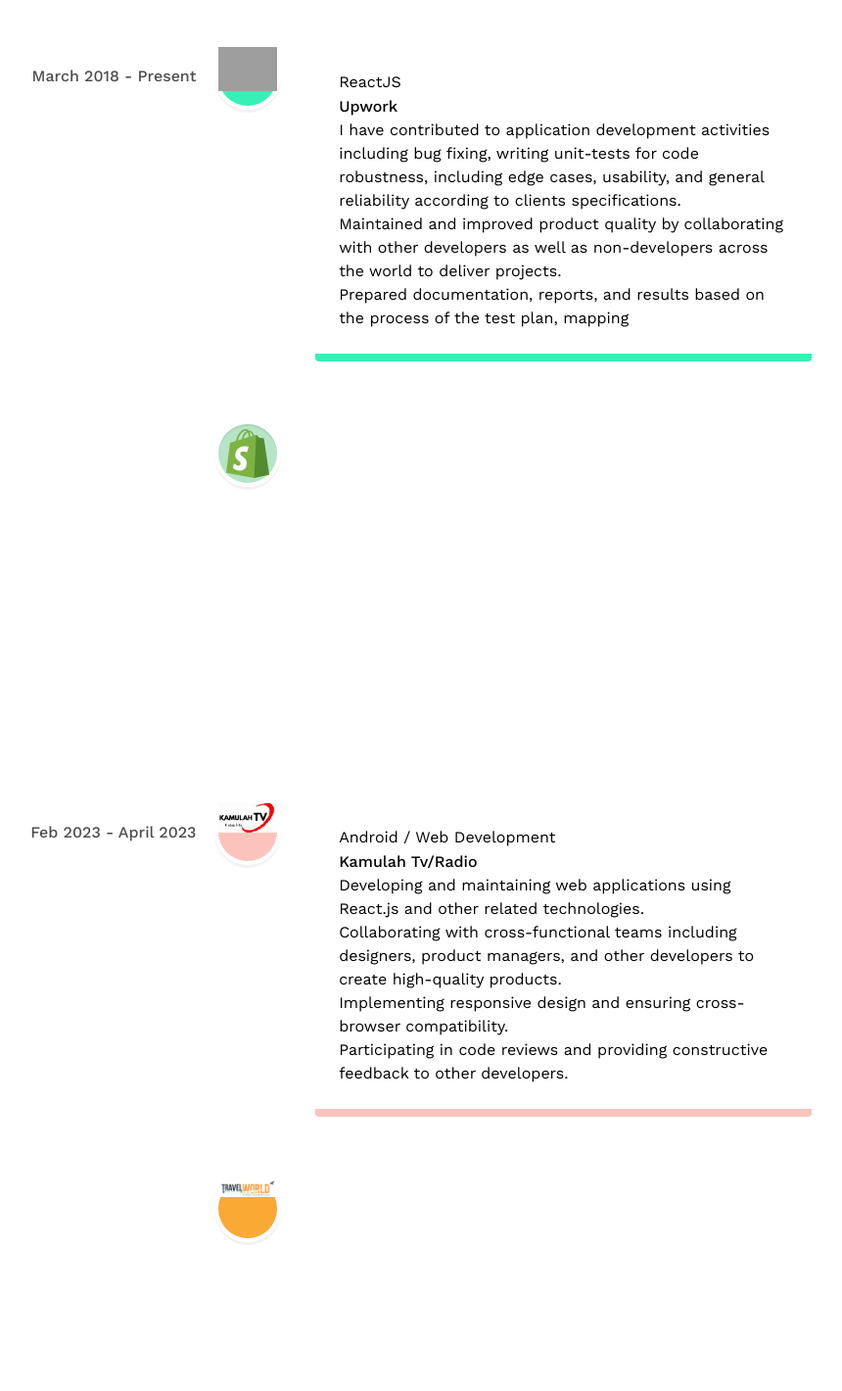
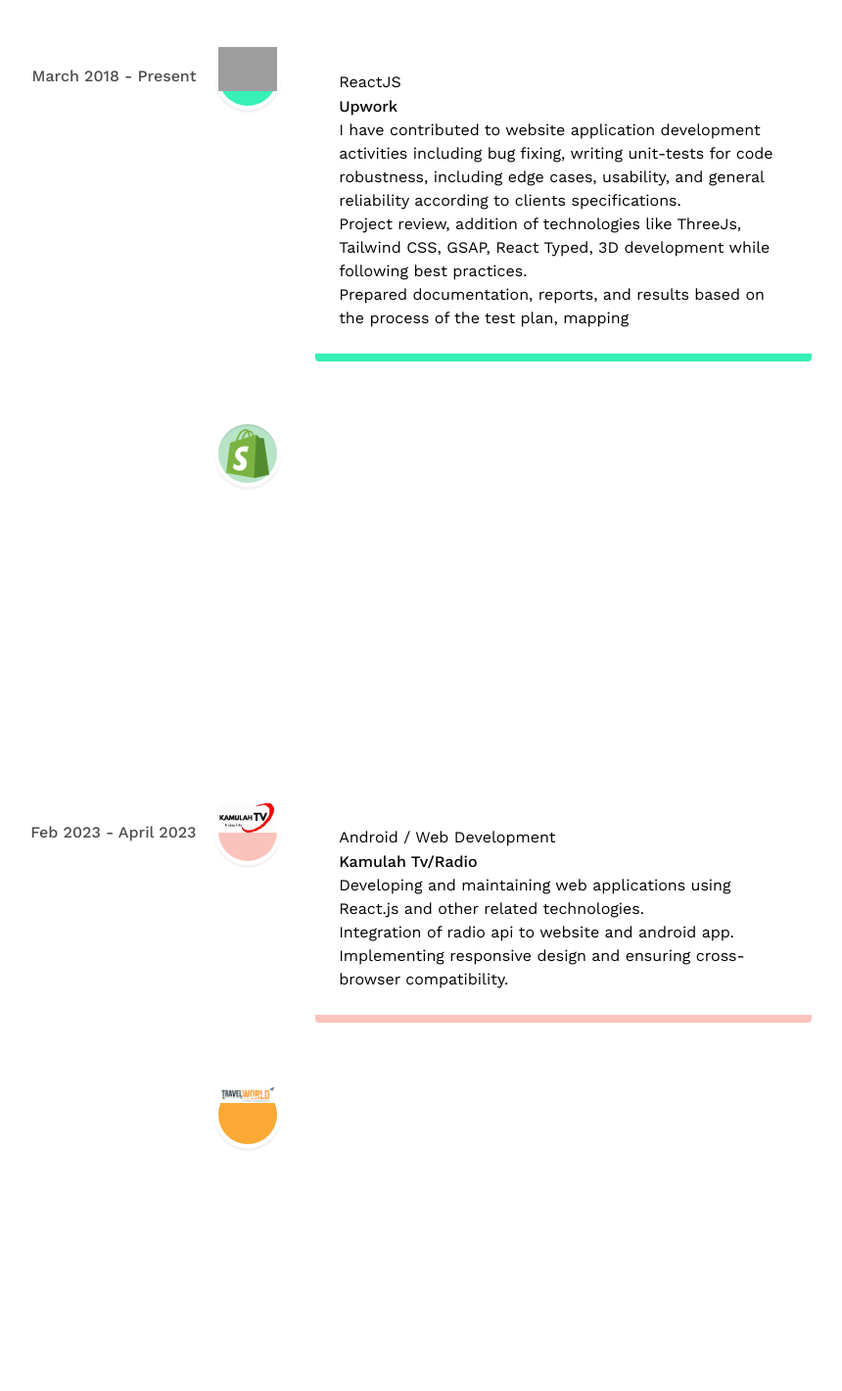
Before and after one commit to jobkilonzo/vite-3d-portofolio, a React (Vite) app: page /about in a window 1280 px wide. Shown: the part 1420-2840 px from the top of the page at 98% size, without its empty margins (387-1247 px from the left). Built offline with nearby package versions, Linux system fonts and the light colour scheme; grey boxes are pictures that could not be loaded.

Commit message:
edited project

```diff
--- a/src/constants/index.js
+++ b/src/constants/index.js
@@ -131,8 +131,8 @@ export const experiences = [
         iconBg: "#36f0b5",
         date: "March 2018 - Present",
         points: [
-            "I have contributed to application development activities including bug fixing, writing unit-tests for code robustness, including edge cases, usability, and general reliability according to clients specifications.",
-            "Maintained and improved product quality by collaborating with other developers as well as non-developers across the world to deliver projects.",
+            "I have contributed to website application development activities including bug fixing, writing unit-tests for code robustness, including edge cases, usability, and general reliability according to clients specifications.",
+            "Project review, addition of technologies like ThreeJs, Tailwind CSS, GSAP, React Typed, 3D development while following best practices.",
             "Prepared documentation, reports, and results based on the process of the test plan, mapping"
         ],
     },
@@ -157,9 +157,9 @@ export const experiences = [
         date: "Feb 2023 - April 2023",
         points: [
             "Developing and maintaining web applications using React.js and other related technologies.",
-            "Collaborating with cross-functional teams including designers, product managers, and other developers to create high-quality products.",
+            "Integration of radio api to website and android app.",
             "Implementing responsive design and ensuring cross-browser compatibility.",
-            "Participating in code reviews and providing constructive feedback to other developers.",
+            ,
         ],
     } ,
     {
@@ -167,12 +167,11 @@ export const experiences = [
         company_name: "Travel World",
         icon: travel_world,
         iconBg: "#faa935",
-        date: "Feb 2023 - April 2023",
+        date: "October 2023 - November 2023",
         points: [
             "Developing and maintaining web applications using React.js and other related technologies.",
-            "Collaborating with cross-functional teams including designers, product managers, and other developers to create high-quality products.",
             "Implementing responsive design and ensuring cross-browser compatibility.",
-            "Participating in code reviews and providing constructive feedback to other developers.",
+            "Participating in code reviews and providing constructive feedback to owners.",
         ],
     },
     {
@@ -183,9 +182,8 @@ export const experiences = [
         date: "Dec 2023 - Dec 2023",
         points: [
             "Developing and maintaining web applications using React.js and other related technologies.",
-            "Collaborating with cross-functional teams including designers, product managers, and other developers to create high-quality products.",
             "Implementing responsive design and ensuring cross-browser compatibility.",
-            "Participating in code reviews and providing constructive feedback to other developers.",
+            "Became co-owner and also tutor.",
         ],
     },
 ];
@@ -213,7 +211,7 @@ export const projects = [
         iconUrl: summiz,
         theme: 'btn-back-red',
         name: 'The Fit Club',
-        description: 'App that advertises gym products.',
+        description: 'This is a simple wibsite that advertises gym and gym products.',
         link: 'https://11c3255d.fitclub-2vk.pages.dev/',
     },
     {
--- a/src/models/Island.jsx
+++ b/src/models/Island.jsx
@@ -38,6 +38,7 @@ const Island = ({ isRotating, setIsRotating, setCurrentStage, ...props }) => {
     lastX.current = clientX
 
     rotationSpeed.current = delta * 0.01 * Math.PI
+    //islandRef.current.rotation.y += 0.01 * Math.PI
   }
   const handlePointerMove = (e) => {
     e.stopPropagation
--- a/src/pages/Projects.jsx
+++ b/src/pages/Projects.jsx
@@ -8,7 +8,7 @@ const Projects = () => {
     <section className='max-container'>
       <h1 className='head-text'>My <span className='t font-semibold drop-shadow-sm'>Projects</span></h1>
       <div className='mt-5 flex flex-col gap-3 text-slate-500'>
-        <p>Some projects that I designed solo.</p>
+        <p>Some projects that I designed.</p>
       </div>
       <div className='flex flex-wrap my-20 gap-16'>
         {projects.map((project) => (
```
